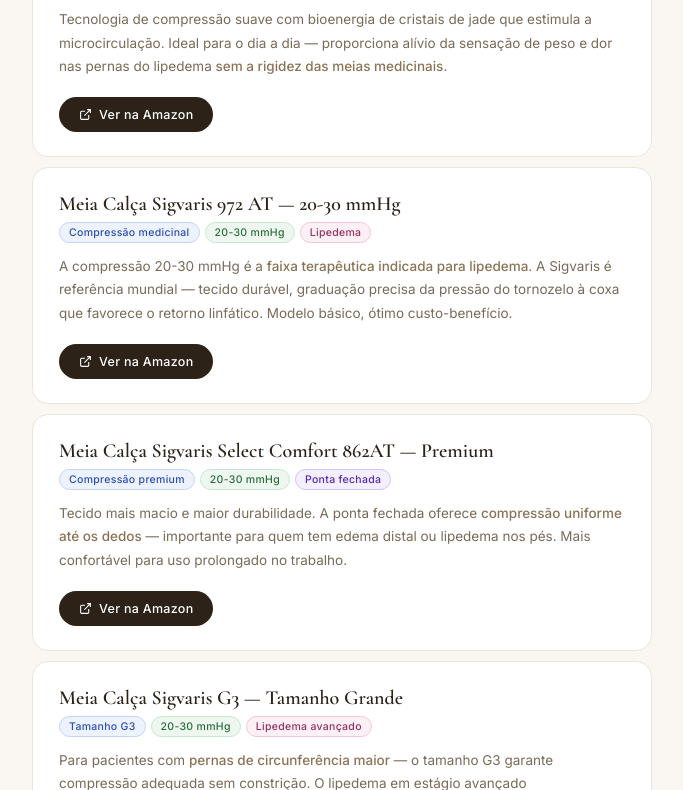
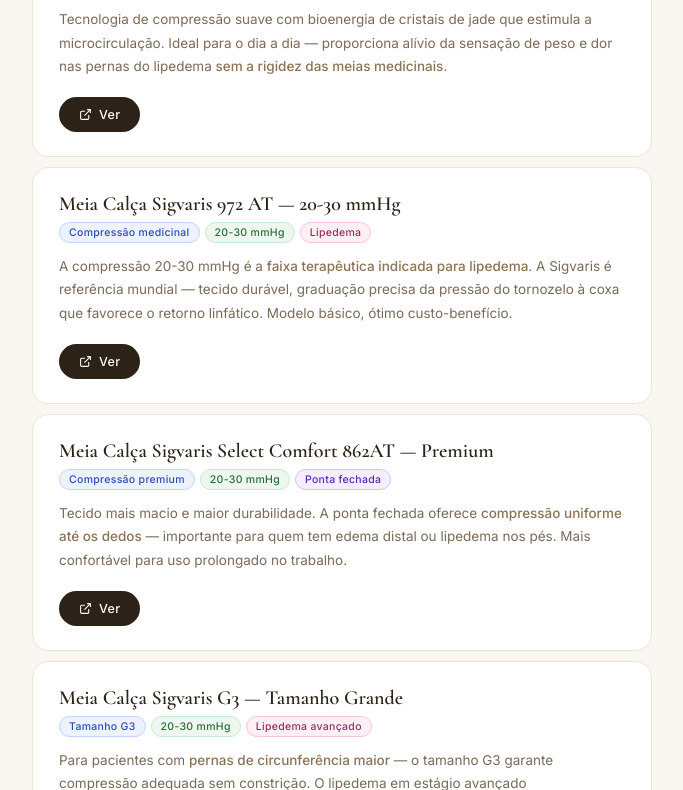
Before and after one commit to andressabertoli/links-lipedema, a plain HTML site: page index.html in a window 1280 px wide. Shown: the part 2010-2800 px from the top of the page, without its empty margins (298-981 px from the left). Drawn offline with nearby package versions, Linux system fonts and the light colour scheme.

Commit message:
Simplify button text to 'Ver'

```diff
--- a/index.html
+++ b/index.html
@@ -231,7 +231,7 @@
         <span class="andressa-note">Prefira fórmulas com mínimo 1000mg de EPA+DHA por cápsula</span>
         <a href="https://www.amazon.com.br/s?k=omega+3+epa+dha+2000mg" target="_blank" class="btn">
           <svg width="13" height="13" viewBox="0 0 24 24" fill="none" stroke="currentColor" stroke-width="2"><path d="M18 13v6a2 2 0 01-2 2H5a2 2 0 01-2-2V8a2 2 0 012-2h6M15 3h6v6M10 14L21 3"/></svg>
-          Ver na Amazon
+          Ver
         </a>
       </div>
     </div>
@@ -249,7 +249,7 @@
       <div class="product-footer">
         <a href="https://www.amazon.com.br/s?k=psyllium+casca" target="_blank" class="btn">
           <svg width="13" height="13" viewBox="0 0 24 24" fill="none" stroke="currentColor" stroke-width="2"><path d="M18 13v6a2 2 0 01-2 2H5a2 2 0 01-2-2V8a2 2 0 012-2h6M15 3h6v6M10 14L21 3"/></svg>
-          Ver na Amazon
+          Ver
         </a>
       </div>
     </div>
@@ -267,7 +267,7 @@
       <div class="product-footer">
         <a href="https://www.amazon.com.br/s?k=whey+protein+isolado" target="_blank" class="btn">
           <svg width="13" height="13" viewBox="0 0 24 24" fill="none" stroke="currentColor" stroke-width="2"><path d="M18 13v6a2 2 0 01-2 2H5a2 2 0 01-2-2V8a2 2 0 012-2h6M15 3h6v6M10 14L21 3"/></svg>
-          Ver na Amazon
+          Ver
         </a>
       </div>
     </div>
@@ -284,7 +284,7 @@
       <div class="product-footer">
         <a href="https://amzn.to/4u022C1" target="_blank" class="btn">
           <svg width="13" height="13" viewBox="0 0 24 24" fill="none" stroke="currentColor" stroke-width="2"><path d="M18 13v6a2 2 0 01-2 2H5a2 2 0 01-2-2V8a2 2 0 012-2h6M15 3h6v6M10 14L21 3"/></svg>
-          Ver na Amazon
+          Ver
         </a>
       </div>
     </div>
@@ -302,7 +302,7 @@
       <div class="product-footer">
         <a href="https://www.amazon.com.br/s?k=lactase+perlatte" target="_blank" class="btn">
           <svg width="13" height="13" viewBox="0 0 24 24" fill="none" stroke="currentColor" stroke-width="2"><path d="M18 13v6a2 2 0 01-2 2H5a2 2 0 01-2-2V8a2 2 0 012-2h6M15 3h6v6M10 14L21 3"/></svg>
-          Ver na Amazon
+          Ver
         </a>
       </div>
     </div>
@@ -329,7 +329,7 @@
       <div class="product-footer">
         <a href="https://amzn.to/4tVWhoZ" target="_blank" class="btn">
           <svg width="13" height="13" viewBox="0 0 24 24" fill="none" stroke="currentColor" stroke-width="2"><path d="M18 13v6a2 2 0 01-2 2H5a2 2 0 01-2-2V8a2 2 0 012-2h6M15 3h6v6M10 14L21 3"/></svg>
-          Ver na Amazon
+          Ver
         </a>
       </div>
     </div>
@@ -347,7 +347,7 @@
       <div class="product-footer">
         <a href="https://amzn.to/3RfxWfj" target="_blank" class="btn">
           <svg width="13" height="13" viewBox="0 0 24 24" fill="none" stroke="currentColor" stroke-width="2"><path d="M18 13v6a2 2 0 01-2 2H5a2 2 0 01-2-2V8a2 2 0 012-2h6M15 3h6v6M10 14L21 3"/></svg>
-          Ver na Amazon
+          Ver
         </a>
       </div>
     </div>
@@ -365,7 +365,7 @@
       <div class="product-footer">
         <a href="https://amzn.to/4uvcoK6" target="_blank" class="btn">
           <svg width="13" height="13" viewBox="0 0 24 24" fill="none" stroke="currentColor" stroke-width="2"><path d="M18 13v6a2 2 0 01-2 2H5a2 2 0 01-2-2V8a2 2 0 012-2h6M15 3h6v6M10 14L21 3"/></svg>
-          Ver na Amazon
+          Ver
         </a>
       </div>
     </div>
@@ -383,7 +383,7 @@
       <div class="product-footer">
         <a href="https://amzn.to/4wihLxR" target="_blank" class="btn">
           <svg width="13" height="13" viewBox="0 0 24 24" fill="none" stroke="currentColor" stroke-width="2"><path d="M18 13v6a2 2 0 01-2 2H5a2 2 0 01-2-2V8a2 2 0 012-2h6M15 3h6v6M10 14L21 3"/></svg>
-          Ver na Amazon
+          Ver
         </a>
       </div>
     </div>
@@ -401,7 +401,7 @@
       <div class="product-footer">
         <a href="https://www.amazon.com.br/s?k=bota+pneumatica+compressao+linfatica" target="_blank" class="btn">
           <svg width="13" height="13" viewBox="0 0 24 24" fill="none" stroke="currentColor" stroke-width="2"><path d="M18 13v6a2 2 0 01-2 2H5a2 2 0 01-2-2V8a2 2 0 012-2h6M15 3h6v6M10 14L21 3"/></svg>
-          Ver na Amazon
+          Ver
         </a>
       </div>
     </div>
@@ -428,7 +428,7 @@
       <div class="product-footer">
         <a href="https://www.amazon.com.br/s?k=tapete+led+terapia+vermelho+infravermelho" target="_blank" class="btn">
           <svg width="13" height="13" viewBox="0 0 24 24" fill="none" stroke="currentColor" stroke-width="2"><path d="M18 13v6a2 2 0 01-2 2H5a2 2 0 01-2-2V8a2 2 0 012-2h6M15 3h6v6M10 14L21 3"/></svg>
-          Ver na Amazon
+          Ver
         </a>
       </div>
     </div>
@@ -447,7 +447,7 @@
         <span class="andressa-note">Uso essa plataforma há mais de 1 ano — coloco de manhã enquanto tomo café.</span>
         <a href="https://amzn.to/42nW1mI" target="_blank" class="btn">
           <svg width="13" height="13" viewBox="0 0 24 24" fill="none" stroke="currentColor" stroke-width="2"><path d="M18 13v6a2 2 0 01-2 2H5a2 2 0 01-2-2V8a2 2 0 012-2h6M15 3h6v6M10 14L21 3"/></svg>
-          Ver na Amazon
+          Ver
         </a>
       </div>
     </div>
@@ -465,7 +465,7 @@
       <div class="product-footer">
         <a href="https://amzn.to/4cZ3dvx" target="_blank" class="btn">
           <svg width="13" height="13" viewBox="0 0 24 24" fill="none" stroke="currentColor" stroke-width="2"><path d="M18 13v6a2 2 0 01-2 2H5a2 2 0 01-2-2V8a2 2 0 012-2h6M15 3h6v6M10 14L21 3"/></svg>
-          Ver na Amazon
+          Ver
         </a>
       </div>
     </div>
@@ -483,7 +483,7 @@
       <div class="product-footer">
         <a href="https://amzn.to/4ttOJsl" target="_blank" class="btn">
           <svg width="13" height="13" viewBox="0 0 24 24" fill="none" stroke="currentColor" stroke-width="2"><path d="M18 13v6a2 2 0 01-2 2H5a2 2 0 01-2-2V8a2 2 0 012-2h6M15 3h6v6M10 14L21 3"/></svg>
-          Ver na Amazon
+          Ver
         </a>
       </div>
     </div>
@@ -502,7 +502,7 @@
         <span class="andressa-note">Indico com frequência para pacientes com problemas no tendão de aquiles.</span>
         <a href="https://amzn.to/4u285WU" target="_blank" class="btn">
           <svg width="13" height="13" viewBox="0 0 24 24" fill="none" stroke="currentColor" stroke-width="2"><path d="M18 13v6a2 2 0 01-2 2H5a2 2 0 01-2-2V8a2 2 0 012-2h6M15 3h6v6M10 14L21 3"/></svg>
-          Ver na Amazon
+          Ver
         </a>
       </div>
     </div>
@@ -530,7 +530,7 @@
         <span class="andressa-note">Tenho há 3 anos, uso quase todos os dias — o melhor que já tive.</span>
         <a href="https://amzn.to/4ni866v" target="_blank" class="btn">
           <svg width="13" height="13" viewBox="0 0 24 24" fill="none" stroke="currentColor" stroke-width="2"><path d="M18 13v6a2 2 0 01-2 2H5a2 2 0 01-2-2V8a2 2 0 012-2h6M15 3h6v6M10 14L21 3"/></svg>
-          Ver na Amazon
+          Ver
         </a>
       </div>
     </div>
@@ -547,7 +547,7 @@
       <div class="product-footer">
         <a href="https://amzn.to/4u0X2gF" target="_blank" class="btn">
           <svg width="13" height="13" viewBox="0 0 24 24" fill="none" stroke="currentColor" stroke-width="2"><path d="M18 13v6a2 2 0 01-2 2H5a2 2 0 01-2-2V8a2 2 0 012-2h6M15 3h6v6M10 14L21 3"/></svg>
-          Ver na Amazon
+          Ver
         </a>
       </div>
     </div>
@@ -564,7 +564,7 @@
       <div class="product-footer">
         <a href="https://www.amazon.com.br/s?k=panela+pressao+eletrica" target="_blank" class="btn">
           <svg width="13" height="13" viewBox="0 0 24 24" fill="none" stroke="currentColor" stroke-width="2"><path d="M18 13v6a2 2 0 01-2 2H5a2 2 0 01-2-2V8a2 2 0 012-2h6M15 3h6v6M10 14L21 3"/></svg>
-          Ver na Amazon
+          Ver
         </a>
       </div>
     </div>
@@ -582,7 +582,7 @@
       <div class="product-footer">
         <a href="https://amzn.to/4uImUxL" target="_blank" class="btn">
           <svg width="13" height="13" viewBox="0 0 24 24" fill="none" stroke="currentColor" stroke-width="2"><path d="M18 13v6a2 2 0 01-2 2H5a2 2 0 01-2-2V8a2 2 0 012-2h6M15 3h6v6M10 14L21 3"/></svg>
-          Ver na Amazon
+          Ver
         </a>
       </div>
     </div>
@@ -600,7 +600,7 @@
       <div class="product-footer">
         <a href="https://amzn.to/4njHthu" target="_blank" class="btn">
           <svg width="13" height="13" viewBox="0 0 24 24" fill="none" stroke="currentColor" stroke-width="2"><path d="M18 13v6a2 2 0 01-2 2H5a2 2 0 01-2-2V8a2 2 0 012-2h6M15 3h6v6M10 14L21 3"/></svg>
-          Ver na Amazon
+          Ver
         </a>
       </div>
     </div>
```
